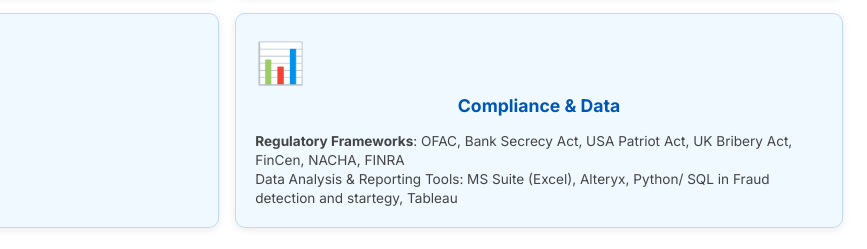
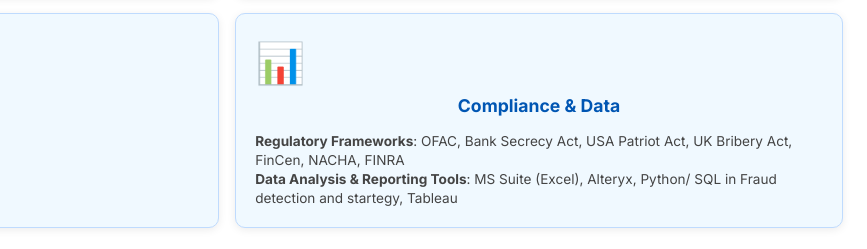
Before and after one commit to Solo-Victory07/Cover-letter---Victor---Toast, a plain HTML site: page index.html in a window 1280 px wide. Shown: the part 1616-1865 px from the top of the page, 413-1280 px from the left. Drawn offline with nearby package versions, Linux system fonts and the light colour scheme.

Commit message:
Update index.html

```diff
--- a/index.html
+++ b/index.html
@@ -438,7 +438,8 @@
                             <span class="emoji">&#128202;</span> <!-- Bar Chart -->
                             <h3>Compliance & Data</h3>
                             <p><strong>Regulatory Frameworks</strong>: OFAC, Bank Secrecy Act, USA Patriot Act, UK Bribery Act, FinCen, NACHA, FINRA</p>
-                            <p></strong>Data Analysis & Reporting Tools</strong>: MS Suite (Excel), Alteryx, Python/ SQL in Fraud detection and startegy, Tableau</p>
+
+                            <p><strong>Data Analysis & Reporting Tools</strong>: MS Suite (Excel), Alteryx, Python/ SQL in Fraud detection and startegy, Tableau</p>
                         </div>
                     </div>
                 </div>
```
